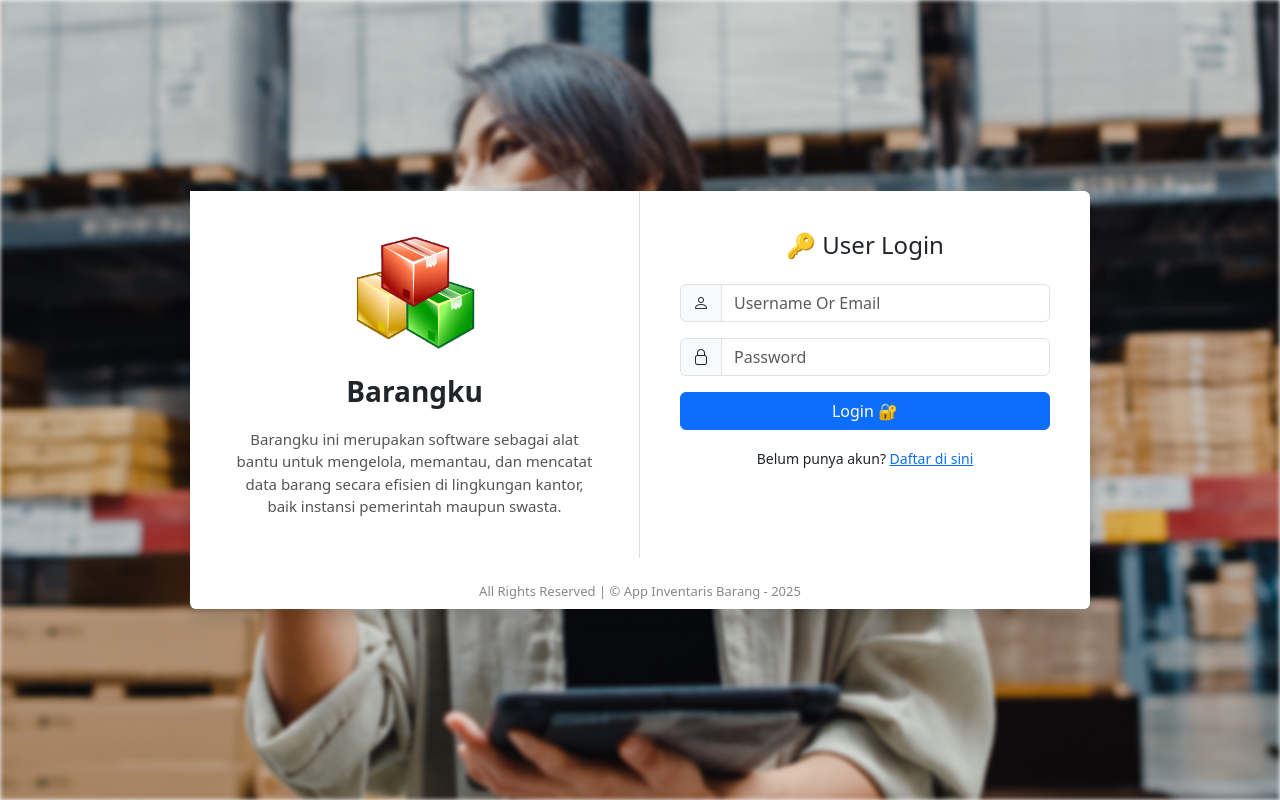
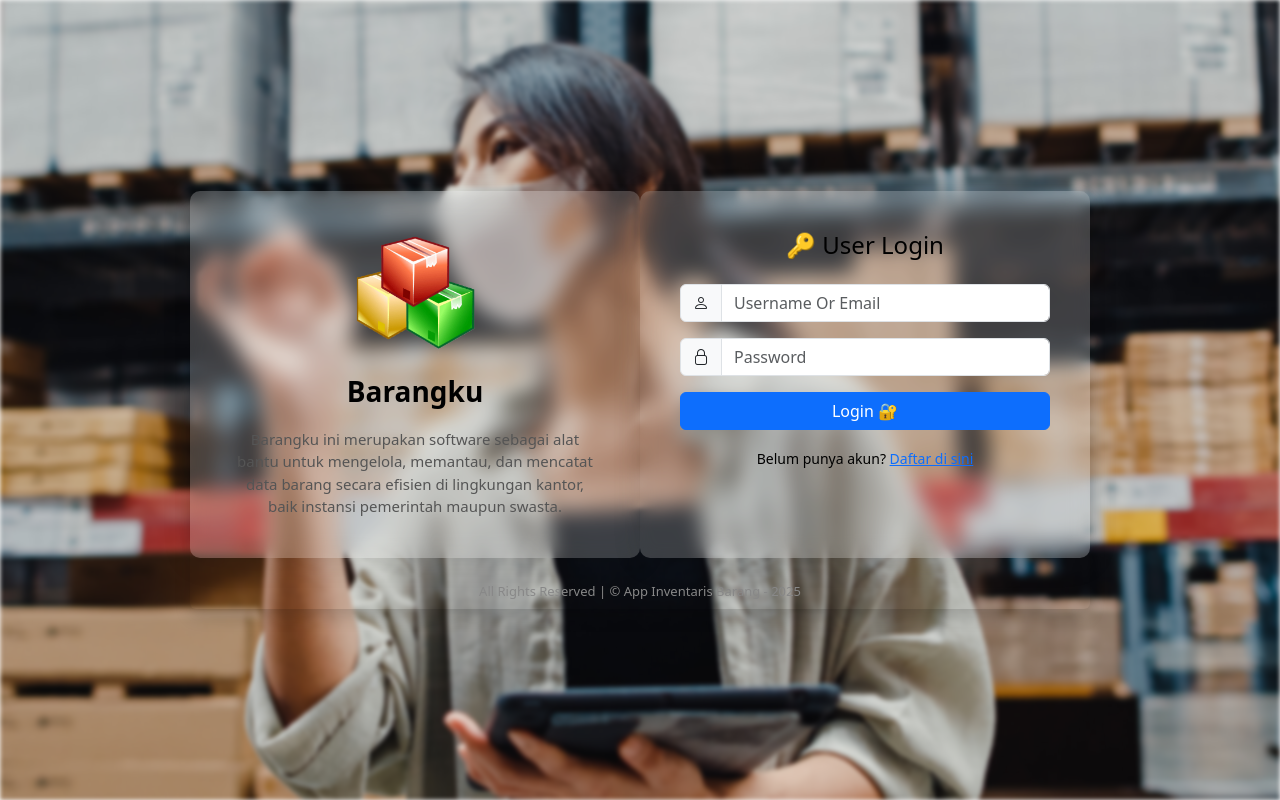
Before and after one commit to kytaufiq/manajemen_inventaris, a PHP site: page / in a window 1280 px wide. Run offline with PHP 8.4, Linux system fonts and the light colour scheme.

Commit message:
Update index.php

```diff
--- a/index.php
+++ b/index.php
@@ -55,7 +55,7 @@ if ($_SERVER["REQUEST_METHOD"] == "POST") {
     <link rel="stylesheet" href="https://cdn.jsdelivr.net/npm/bootstrap@5.3.3/dist/css/bootstrap.min.css">
     <link rel="stylesheet" href="https://cdn.jsdelivr.net/npm/bootstrap-icons/font/bootstrap-icons.css">
     <style>
-        body::before {
+       body::before {
             content: "";
             position: fixed;
             top: 0;
@@ -68,17 +68,11 @@ if ($_SERVER["REQUEST_METHOD"] == "POST") {
             filter: blur(2px);
             z-index: -1;
         }
+
         .login-container {
             min-height: 100vh;
         }
-        .left-box {
-            background-color: #fff;
-            padding: 40px;
-            border-right: 1px solid #ddd;
-        }
-        .right-box {
-            padding: 40px;
-        }
+
         .app-title {
             font-size: 28px;
             font-weight: bold;
@@ -92,13 +86,22 @@ if ($_SERVER["REQUEST_METHOD"] == "POST") {
             font-size: 13px;
             color: #888;
         }
+       .left-box, .right-box {
+            background-color: rgba(255, 255, 255, 0.2) !important;
+            color: #000;
+            backdrop-filter: blur(10px) !important;
+            -webkit-backdrop-filter: blur(10px) !important;
+            border-radius: 10px;
+            padding: 40px;
+            box-shadow: 0 4px 30px rgba(0, 0, 0, 0.1);
+        }
 
     </style>
 
 </head>
 <body>
 <div class="container-fluid login-container d-flex justify-content-center align-items-center">
-    <div class="row shadow rounded bg-white" style="max-width: 900px; width: 100%;">
+    <div class="row shadow rounded" style="max-width: 900px; width: 100%;">
         <div class="col-md-6 left-box d-flex flex-column justify-content-center align-items-center text-center">
             <img src="img/logo.png" alt="Logo" style="width: 120px;">
             <div class="app-title mt-3">Barangku</div>
```
